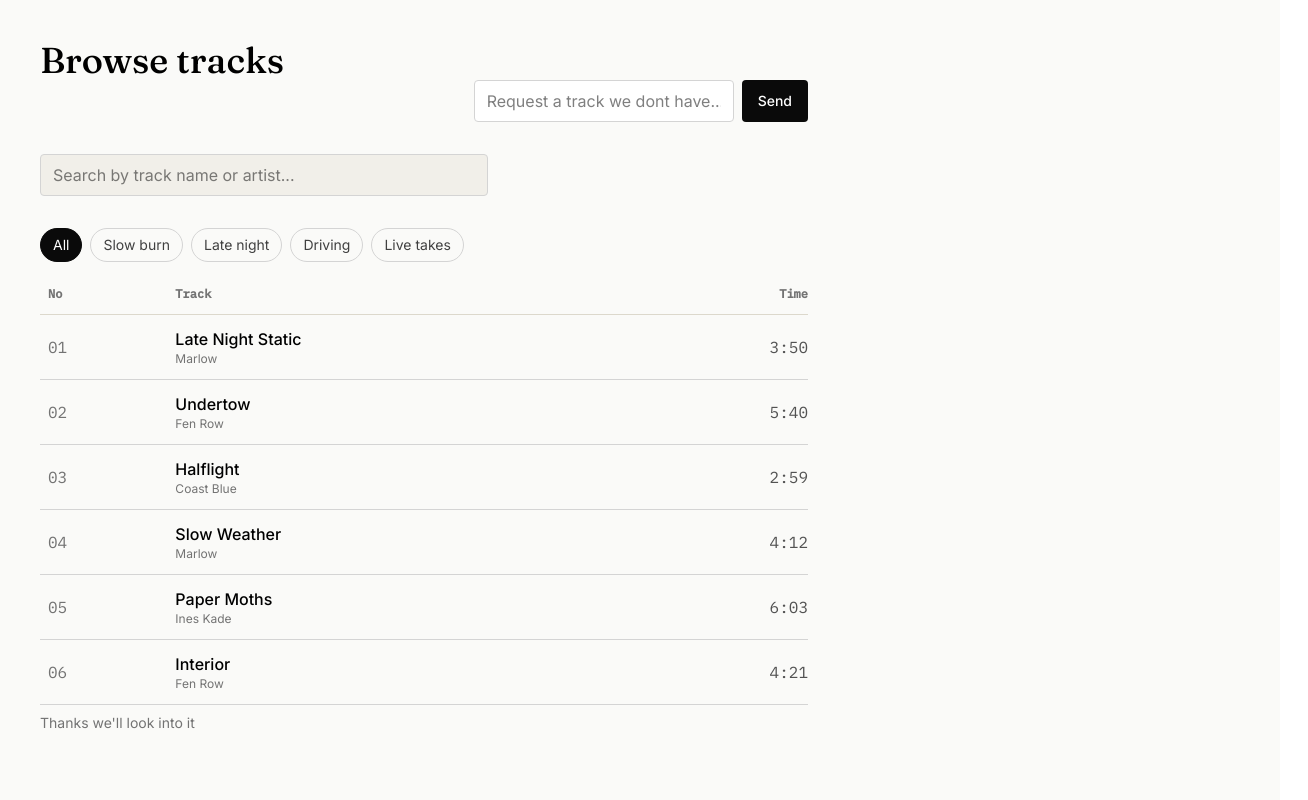
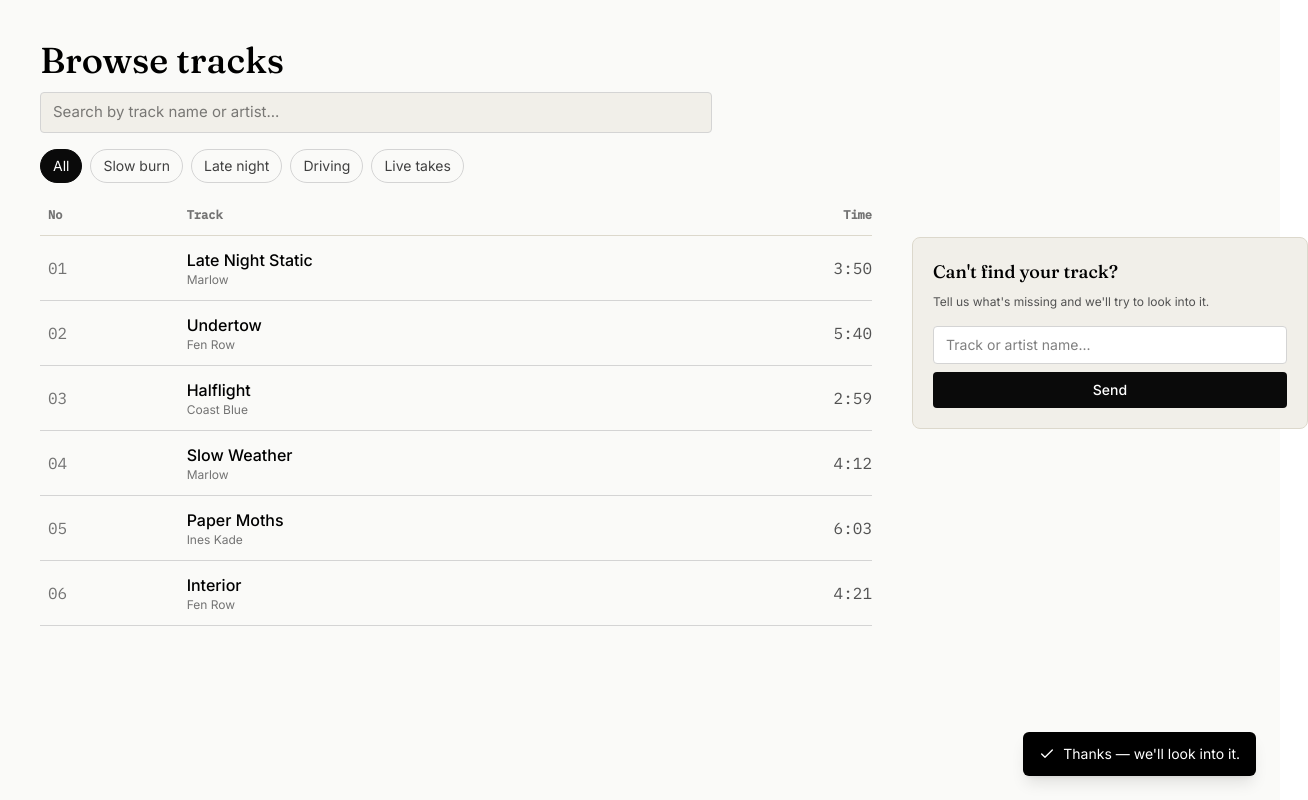
Before and after one commit to Baye-Brian1/Music-App, a React (Vite) app: page / in a window 1280 px wide. Both pictures are taken after typing "Sample" into the empty fields and a click on the button "Send". Shown: the whole page, 1308 px wide, since content can reach past the window. Built offline with nearby package versions, Linux system fonts and the light colour scheme.

Commit message:
added some nice features

```diff
--- a/src/components/ui/Browse.tsx
+++ b/src/components/ui/Browse.tsx
@@ -1,6 +1,8 @@
-import { useState, SubmitEvent } from "react";
+import { useState, type SubmitEvent } from "react";
 import { tracks } from "@/data/tracks";
 import type { Track } from "@/data/tracks";
+import { motion, AnimatePresence } from "motion/react";
+import { Check } from "lucide-react";
 
 function Browse() {
   const [search, setSearch] = useState("");
@@ -33,37 +35,21 @@ function Browse() {
     e.preventDefault();
     setSubmitted(true);
     setRequestText("");
+    setTimeout(() => setSubmitted(false), 5000);
   };
 
   return (
     <div className="min-h-screen bg-[#fafaf8] p-10 text-black">
-      <div className="max-w-3xl">
-        <div className="flex items-start justify-between gap-6 flex-wrap mb-8">
+      <div className="max-w-6xl grid grid-cols-1 lg:grid-cols-[1fr_280px] gap-10 items-center ">
+        <div>
           <h1 className="text-4xl font-display font-medium">Browse tracks</h1>
-
-          <form onSubmit={handleSubmit} className="mt-10 flex max-w-md gap-2">
-            <input
-              type="text"
-              value={requestText}
-              onChange={(e) => setRequestText(e.target.value)}
-              placeholder="Request a track we dont have..."
-              className="flex-1 border border-neutral-300 outline-0 cursor-pointer bg-white rounded px-3 py-2"
-            />
-            <button
-              type="submit"
-              className="bg-[#0a0a0a] cursor-pointer text-white px-4 py-2 rounded text-sm font-medium hover:bg-neutral-800 transition-colors"
-            >
-              Send
-            </button>
-          </form>
-        </div>
 
           <input
             type="text"
             value={search}
             onChange={(e) => setSearch(e.target.value)}
             placeholder="Search by track name or artist..."
-          className="w-full max-w-md border border-neutral-300 bg-[#f1efe9] rounded px-3 py-2 mb-8 outline-0"
+            className="w-full text-[15px] max-w-2xl border border-neutral-300 bg-[#f1efe9] rounded px-3 py-2 mt-3 mb-4 outline-0"
           />
           <div className="flex gap-2 mb-6">
             {genres.map((g) => (
@@ -115,13 +101,45 @@ function Browse() {
               </tbody>
             </table>
           )}
-
+        </div>
+        <div className="sticky top-10 w-99 border border-[#dcd8cc] rounded-lg bg-[#f1efe9] p-5">
+          <h3 className="font-display text-lg font-medium mb-2">
+            Can't find your track?
+          </h3>
+          <p className="text-xs text-neutral-600 mb-4">
+            Tell us what's missing and we'll try to look into it.
+          </p>
+          <form onSubmit={handleSubmit} className="flex flex-col gap-2">
+            <input
+              type="text"
+              value={requestText}
+              onChange={(e) => setRequestText(e.target.value)}
+              placeholder="Track or artist name..."
+              required
+              className="border border-neutral-300 outline-0 bg-white rounded px-3 py-2 text-sm"
+            />
+            <button
+              type="submit"
+              className="bg-[#0a0a0a] cursor-pointer text-white px-4 py-2 rounded text-sm font-medium hover:bg-neutral-800 transition-colors"
+            >
+              Send
+            </button>
+          </form>
+        </div>
+      </div>
+      <AnimatePresence>
         {submitted && (
-          <p className="text-sm text-neutral-500 mt-2">
-            Thanks we'll look into it
-          </p>
+          <motion.div
+            initial={{ opacity: 0, y: 12 }}
+            animate={{ opacity: 1, y: 0 }}
+            exit={{ opacity: 0, y: 12 }}
+            className="fixed bottom-6 right-6 bg-black text-white text-sm px-4 py-3 rounded-md shadow-lg flex items-center gap-2"
+          >
+            <Check className="w-4 h-4" />
+            Thanks — we'll look into it.
+          </motion.div>
         )}
-      </div>
+      </AnimatePresence>
     </div>
   );
 }
```
Lines whose indentation alone changed are shown as unchanged.
